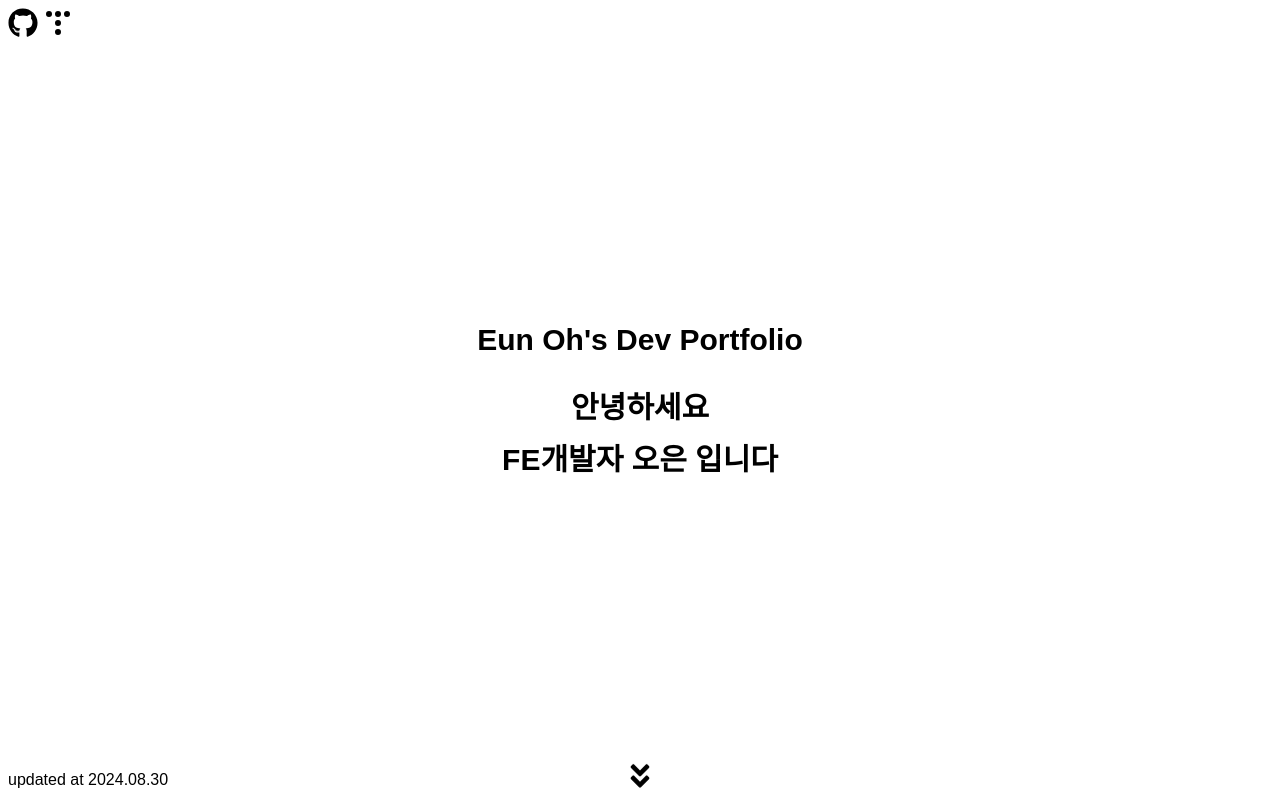
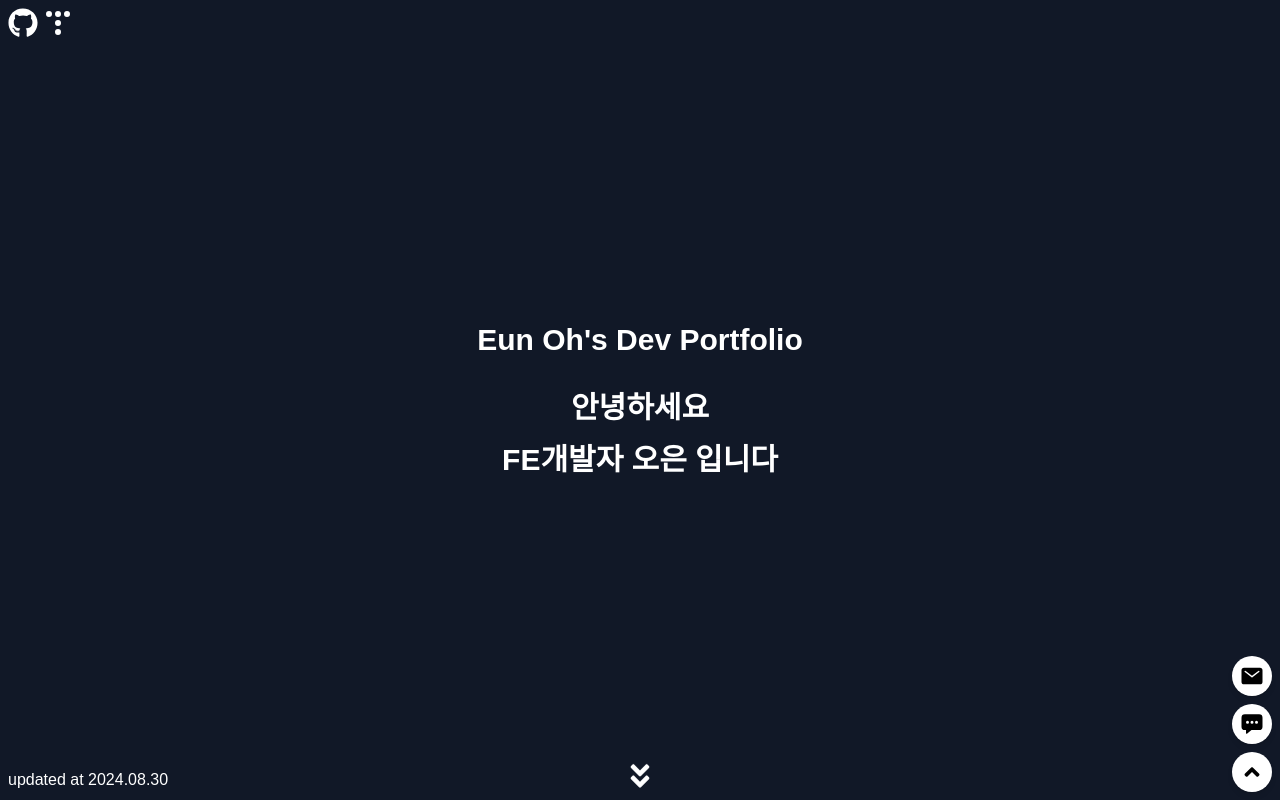
Before and after one commit to eunsun-projects/eunoh-dev, a Next.js app: page / in a window 1280 px wide. Built offline with nearby package versions, Linux system fonts and the light colour scheme; a web font is replaced by a local one.

Commit message:
[update]: 다크모드 토글 구성중

```diff
--- a/src/app/(public)/_components/Hello.tsx
+++ b/src/app/(public)/_components/Hello.tsx
@@ -1,13 +1,15 @@
 "use client";
 
+import { useUiStateContext } from "@/contexts/UiState.context";
 import Link from "next/link";
-import { useState } from "react";
+import { useEffect, useState } from "react";
 import { FaAngleDoubleDown, FaGithub } from "react-icons/fa";
 import { SiTistory } from "react-icons/si";
 import { ReactTyped, Typed } from "react-typed";
 import { twMerge } from "tailwind-merge";
 
 function Hello() {
+    const { setMainReady } = useUiStateContext();
     const [ready, setReady] = useState<{ first: boolean; second: boolean }>({
         first: false,
         second: false,
@@ -21,6 +23,10 @@ function Hello() {
         }
         if (instance) instance.cursor.remove();
     };
+
+    useEffect(() => {
+        if (ready.first && ready.second) setMainReady(true);
+    }, [ready, setMainReady]);
 
     return (
         <section className="flex flex-col items-center justify-center h-dvh">
--- /dev/null
+++ b/src/app/(public)/_components/RightBottomUI.tsx
@@ -0,0 +1,31 @@
+"use client";
+
+import { useUiStateContext } from "@/contexts/UiState.context";
+import { FaAngleUp } from "react-icons/fa";
+import { IoChatboxEllipses, IoMail } from "react-icons/io5";
+import { twMerge } from "tailwind-merge";
+
+function RightBottomUI() {
+    const { mainReady } = useUiStateContext();
+
+    return (
+        <div
+            className={twMerge(
+                "fixed opacity-0 bottom-2 right-2 flex flex-col gap-2 justify-center items-center transition-opacity duration-1000 text-2xl",
+                mainReady && "opacity-100"
+            )}
+        >
+            <div className="rounded-full p-2 bg-white text-black flex justify-center items-center shadow-md">
+                <IoMail className="cursor-pointer" />
+            </div>
+            <div className="rounded-full p-2 bg-white text-black flex justify-center items-center shadow-md">
+                <IoChatboxEllipses className="cursor-pointer" />
+            </div>
+            <div className="rounded-full p-2 bg-white text-black flex justify-center items-center shadow-md">
+                <FaAngleUp className="cursor-pointer" />
+            </div>
+        </div>
+    );
+}
+
+export default RightBottomUI;
--- /dev/null
+++ b/src/app/(public)/layout.tsx
@@ -0,0 +1,14 @@
+import UiStateProvider from "@/contexts/UiState.context";
+import React from "react";
+import RightBottomUI from "./_components/RightBottomUI";
+
+function MainLayout({ children }: { children: React.ReactNode }) {
+    return (
+        <UiStateProvider>
+            {children}
+            <RightBottomUI />
+        </UiStateProvider>
+    );
+}
+
+export default MainLayout;
--- a/src/app/layout.tsx
+++ b/src/app/layout.tsx
@@ -14,7 +14,7 @@ export default function RootLayout({
     children: React.ReactNode;
 }>) {
     return (
-        <html lang="ko">
+        <html lang="ko" className="dark">
             <body className={d2coding.className}>
                 <QueryProvider>{children}</QueryProvider>
             </body>
--- /dev/null
+++ b/src/contexts/UiState.context.tsx
@@ -0,0 +1,25 @@
+"use client";
+
+import { UiStateContextType } from "@/types/ui.types";
+import { createContext, useContext, useState } from "react";
+
+const initialState = {
+    mainReady: false,
+    setMainReady: () => {},
+};
+
+const UiStateContext = createContext<UiStateContextType>(initialState);
+
+export const useUiStateContext = () => useContext(UiStateContext);
+
+function UiStateProvider({ children }: { children: React.ReactNode }) {
+    const [mainReady, setMainReady] = useState(false);
+
+    return (
+        <UiStateContext.Provider value={{ mainReady, setMainReady }}>
+            {children}
+        </UiStateContext.Provider>
+    );
+}
+
+export default UiStateProvider;
--- /dev/null
+++ b/src/types/ui.types.ts
@@ -0,0 +1,4 @@
+export type UiStateContextType = {
+    mainReady: boolean;
+    setMainReady: (ready: boolean) => void;
+};
--- a/tailwind.config.ts
+++ b/tailwind.config.ts
@@ -16,5 +16,6 @@ const config: Config = {
         },
     },
     plugins: [],
+    darkMode: "selector",
 };
 export default config;
```
Lines whose indentation alone changed are shown as unchanged.
